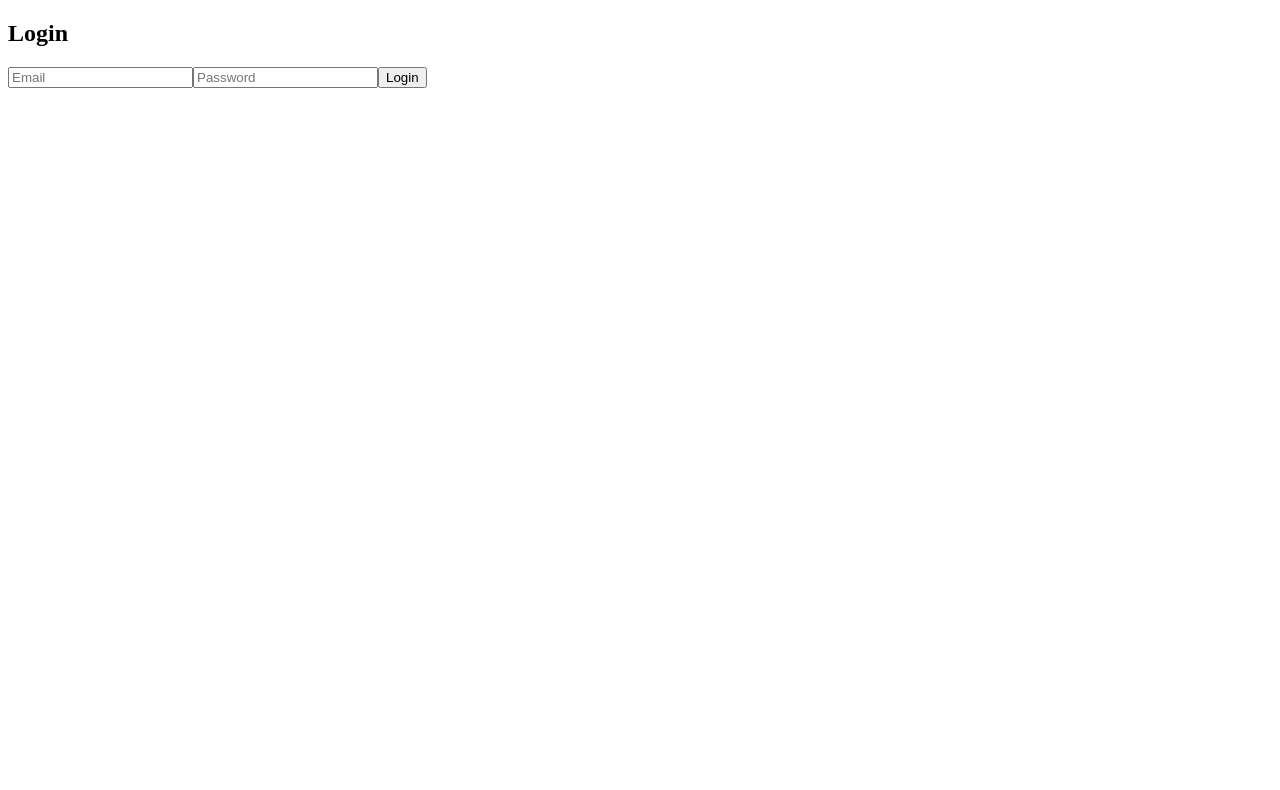
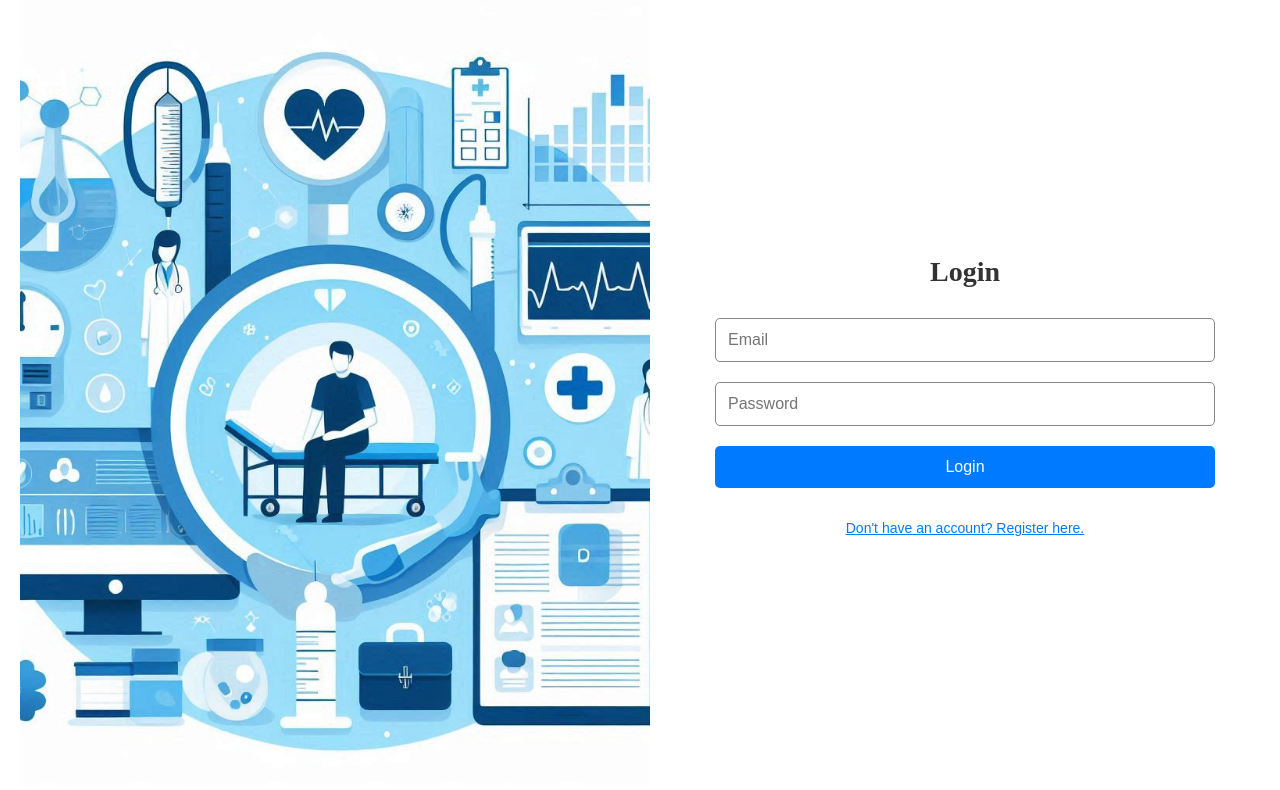
Before and after one commit to canankorkut/patient-tracking-and-management-system, a React (Create React App) app in the folder client/: page / in a window 1280 px wide. Shown: the top 790 px of the page. Built offline with nearby package versions, Linux system fonts and the light colour scheme.

Commit message:
Login and signup updated

```diff
--- a/client/src/App.css
+++ b/client/src/App.css
@@ -0,0 +1,3 @@
+body {
+    margin: 0;
+}
--- a/client/src/App.js
+++ b/client/src/App.js
@@ -1,19 +1,20 @@
-import React from 'react'
+import React, { useState} from 'react'
 import "./App.css"
-import { BrowserRouter, Routes, Route } from 'react-router-dom'
+// import { BrowserRouter, Routes, Route } from 'react-router-dom'
 import Login from "./components/Login"
 import Signup from "./components/Signup"
 
 function App() {
+  const [currentForm, setCurrentForm] = useState("login")
+
+  const toggleForm = (formName) => {
+    setCurrentForm(formName)
+  }
   return (
     <div className='App'>
-      <BrowserRouter>
-        <Routes>
-          <Route index element={<Login />} />
-          <Route path="/login" element={<Login />} />
-          <Route path="/signup" element={<Signup />}/>
-        </Routes>
-      </BrowserRouter>
+      {
+        currentForm === "login" ? <Login onFormSwitch={toggleForm}/> : <Signup onFormSwitch={toggleForm}/>
+      }
     </div>
   )
 }
--- a/client/src/components/Login.js
+++ b/client/src/components/Login.js
@@ -1,11 +1,12 @@
 import React, { useState} from 'react'
 import axios from 'axios'
+import '../styles/auth.css'
 
-function Login() {
+function Login(props) {
     const [email, setEmail] = useState("")
     const [password, setPassword] = useState("")
 
-    const handleLogin = async (e) => {
+    const handleSubmit = async (e) => {
         e.preventDefault();
         try {
             const res = await axios.post('http://localhost:5000/api/auth/login', { email, password })
@@ -19,9 +20,11 @@ function Login() {
     };
 
   return (
-    <div>
+    <div className='auth-container'>
+        <div className='image-container'></div>
+        <div className='auth-form-wrapper'>
+            <form className='login-form' onSubmit={handleSubmit}>
                 <h2>Login</h2>
-        <form onSubmit={handleLogin}>
                 <input
                     type='email'
                     placeholder='Email'
@@ -37,7 +40,9 @@ function Login() {
                     required
                 />
                 <button type='submit'>Login</button>
+                <button className='link-btn' onClick={() => props.onFormSwitch('signup')}>Don't have an account? Register here.</button>
             </form>
+        </div>
     </div>
   )
 }
--- a/client/src/components/Signup.js
+++ b/client/src/components/Signup.js
@@ -1,12 +1,13 @@
 import React, { useState } from 'react'
 import axios from 'axios'
+import '../styles/auth.css'
 
-function Signup() {
+function Signup(props) {
     const [email, setEmail] = useState("")
     const [password, setPassword] = useState("")
     const [role, setRole] = useState("patient")
 
-    const handleSignup = async (e) => {
+    const handleSubmit = async (e) => {
         e.preventDefault()
         try {
             await axios.post('http://localhost:5000/api/auth/signup', { email, password, role })
@@ -16,9 +17,11 @@ function Signup() {
         }
     }
   return (
-    <div>
+    <div className='auth-container'>
+        <div className='image-container'></div>
+        <div className='auth-form-wrapper'>
+            <form className='register-form' onSubmit={handleSubmit}>
                 <h2>Signup</h2>
-        <form onSubmit={handleSignup}>
                 <input
                     type='email'
                     placeholder='Email'
@@ -38,7 +41,9 @@ function Signup() {
                     <option value='doctor'>Doctor</option>
                 </select>
                 <button type='submit'>Signup</button>
+                <button className='link-btn' onClick={() => props.onFormSwitch('login')}>Already have an account? Login here.</button>
             </form>
+        </div>
     </div>
   )
 }
--- /dev/null
+++ b/client/src/styles/auth.css
@@ -0,0 +1,71 @@
+.auth-container {
+    display: flex;
+    justify-content: center;
+    align-items: center;
+    height: 100vh;
+    background-color: #fff;
+}
+
+.image-container {
+    flex: 1;
+    background-image: url('../assets/background.jpg');
+    background-size: cover;
+    background-position: center;
+    height: 100%;
+    margin-left: 20px;
+}
+
+.auth-form-wrapper {
+    flex: 1;
+    display: flex;
+    justify-content: center;
+    align-items: center;
+}
+
+.login-form, .register-form {
+    width: 100%;
+    max-width: 500px;
+    padding: 20px;
+}
+
+h2 {
+    text-align: center;
+    margin-bottom: 30px;
+    font-size: 28px;
+    color: #333;
+}
+
+input[type='email'], input[type='password'], select {
+    width: 100%;
+    padding: 12px;
+    margin-bottom: 20px;
+    border: 1px solid #888;
+    border-radius: 5px;
+    font-size: 16px;
+    box-sizing: border-box;
+}
+
+input[type='email']:focus, input[type='password']:focus, select:focus {
+    border-color: #007bff;
+    outline: none;
+}
+
+button {
+    width: 100%;
+    padding: 12px;
+    border: none;
+    border-radius: 5px;
+    background-color: #007bff;
+    color: #fff;
+    font-size: 16px;
+    cursor: pointer;
+    margin-bottom: 20px;
+}
+
+.link-btn {
+    background: none;
+    color: #007bff;
+    text-decoration: underline;
+    cursor: pointer;
+    font-size: 14px;
+}
```
Also changed, not shown: client/src/assets/background.jpg (added). Lines whose indentation alone changed are shown as unchanged.
